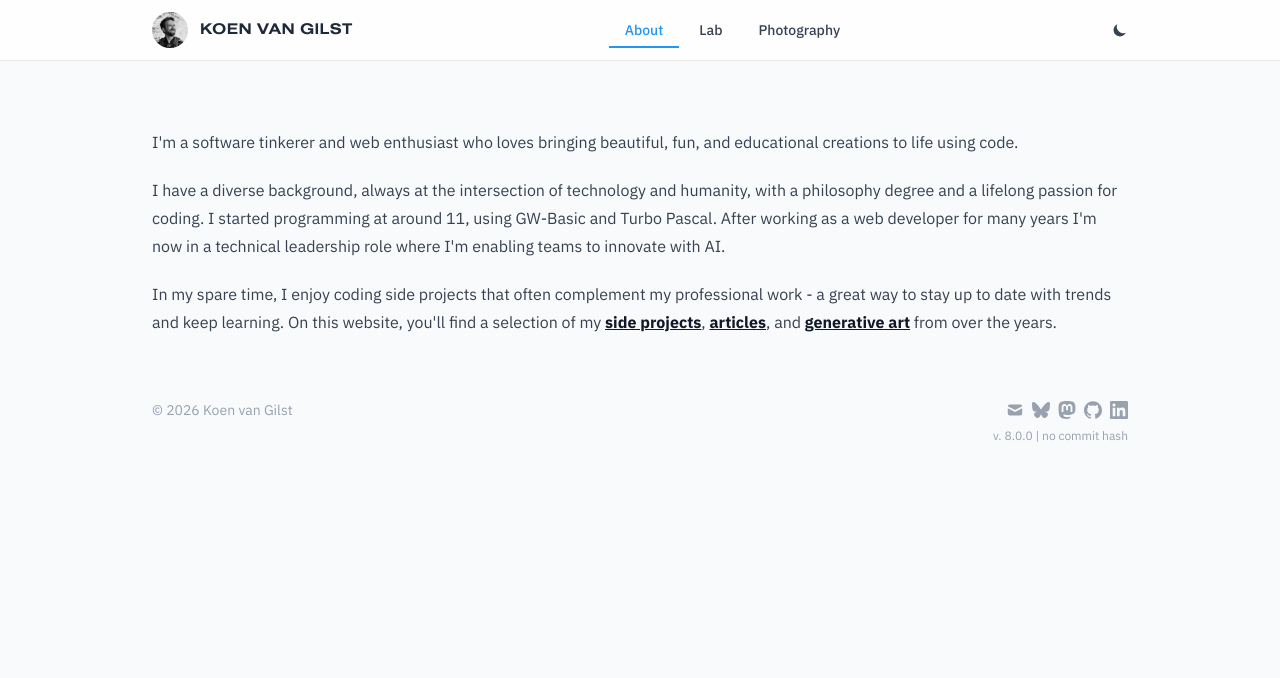
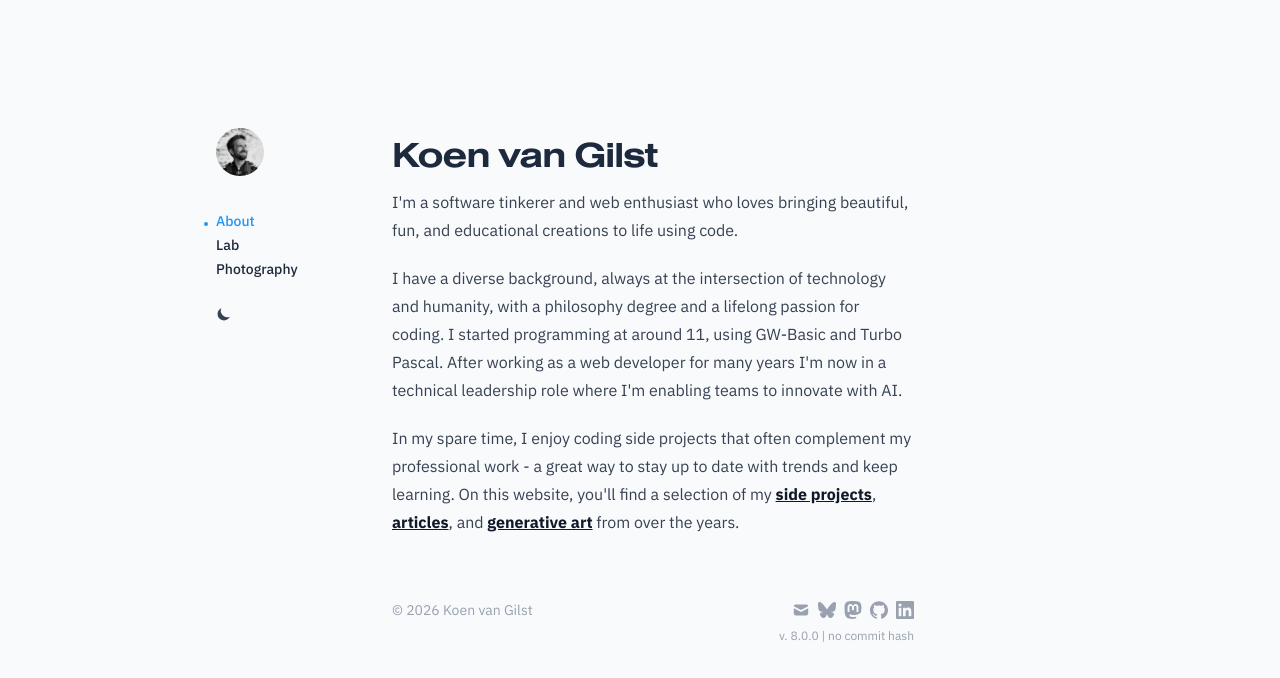
Before and after one commit to vnglst/koenvangilst.nl, a Next.js app: page / in a window 1280 px wide. Shown: the top 678 px of the page. Built offline with nearby package versions, Linux system fonts and the light colour scheme.

Commit message:
better side nav on mobile

```diff
--- a/app/lab/page.tsx
+++ b/app/lab/page.tsx
@@ -1,5 +1,6 @@
 import { getPosts } from 'cms/mdx-parser';
 
+import { Heading } from 'components/content/Heading';
 import { Prose } from 'components/content/Prose';
 import { Container } from 'components/layout/Container';
 
@@ -18,6 +19,7 @@ export default async function Labs() {
 
   return (
     <Container>
+      <Heading level={1}>Articles & Experiments</Heading>
       <Prose>
         <p>
           Below, you'll find a collection of coding experiments, blog posts and side projects I've been thinkering with.
--- a/app/page.tsx
+++ b/app/page.tsx
@@ -1,3 +1,4 @@
+import { Heading } from 'components/content/Heading';
 import { Prose } from 'components/content/Prose';
 import { Container } from 'components/layout/Container';
 import { Link } from 'components/ui/Link';
@@ -13,6 +14,7 @@ export async function generateMetadata() {
 export default async function Home() {
   return (
     <Container>
+      <Heading level={1}>Koen van Gilst</Heading>
       <Prose>
         <p>
           I'm a software tinkerer and web enthusiast who loves bringing beautiful, fun, and educational creations to
--- a/components/layout/Container.tsx
+++ b/components/layout/Container.tsx
@@ -3,6 +3,7 @@ import { PropsWithChildren, Suspense } from 'react';
 import { Footer } from './Footer';
 import { Header } from './Header';
 import { Main } from './Main';
+import { Sidebar } from './Sidebar';
 
 type ContainerProps = {
   footer?: boolean;
@@ -11,11 +12,15 @@ type ContainerProps = {
 export function Container({ children, footer = true }: PropsWithChildren<ContainerProps>) {
   return (
     <>
+      {/* Mobile header only */}
       <Header />
-      <div className="mx-auto max-w-5xl px-4 pt-24 pb-16 md:px-6 md:pt-32">
+
+      {/* Desktop layout with sidebar */}
+      <div className="mx-4 mt-20 mb-40 flex max-w-4xl flex-col md:mt-20 md:flex-row lg:mx-auto lg:mt-32">
+        <Sidebar />
         <Main>
           <Suspense>
-            <div className="w-full">{children}</div>
+            <div className="w-full md:w-9/12">{children}</div>
             {footer && <Footer />}
           </Suspense>
         </Main>
--- a/components/layout/Footer.tsx
+++ b/components/layout/Footer.tsx
@@ -32,7 +32,7 @@ export function Footer() {
   const currentYear = new Date().getFullYear();
 
   return (
-    <footer className="my-16 text-sm text-gray-400 dark:text-gray-500">
+    <footer className="my-16 text-sm text-gray-400 md:w-9/12 dark:text-gray-500">
       <div className="mb-2 flex items-center justify-between">
         <div>© {currentYear} Koen van Gilst</div>
         <div className="flex space-x-2">
--- a/components/layout/Header.tsx
+++ b/components/layout/Header.tsx
@@ -27,8 +27,8 @@ export function Header() {
   };
 
   return (
-    <header className="fixed top-0 left-0 right-0 z-50 border-b border-gray-200 bg-white/80 backdrop-blur-md dark:border-gray-800 dark:bg-slate-950/80">
-      <div className="mx-auto max-w-5xl px-4 py-3 md:px-6">
+    <header className="fixed top-0 left-0 right-0 z-50 border-b border-gray-200 bg-white/80 backdrop-blur-md md:hidden dark:border-gray-800 dark:bg-slate-950/80">
+      <div className="mx-auto px-4 py-3">
         <div className="flex items-center justify-between">
           {/* Logo and Name */}
           <Link href="/" className="flex items-center gap-3 transition-opacity hover:opacity-80">
@@ -45,26 +45,6 @@ export function Header() {
             </span>
           </Link>
 
-          {/* Desktop Navigation */}
-          <nav className="hidden items-center gap-1 md:flex" aria-label="Main navigation">
-            {navItems.map((item) => (
-              <Link
-                key={item.href}
-                href={item.href}
-                aria-current={isActive(item.href) ? 'page' : undefined}
-                className={cx(
-                  'relative px-4 py-2 text-sm font-medium transition-colors',
-                  isActive(item.href)
-                    ? 'text-primary dark:text-primary'
-                    : 'text-gray-700 hover:text-gray-900 dark:text-gray-300 dark:hover:text-gray-100',
-                  isActive(item.href) && 'after:absolute after:bottom-0 after:left-0 after:right-0 after:h-0.5 after:bg-primary'
-                )}
-              >
-                {item.label}
-              </Link>
-            ))}
-          </nav>
-
           {/* Right side: Theme toggle and mobile menu */}
           <div className="flex items-center gap-4">
             <ThemeToggleText />
@@ -72,7 +52,7 @@ export function Header() {
             {/* Mobile menu button */}
             <button
               onClick={() => setMobileMenuOpen(!mobileMenuOpen)}
-              className="md:hidden text-gray-700 hover:text-gray-900 dark:text-gray-300 dark:hover:text-gray-100"
+              className="text-gray-700 hover:text-gray-900 dark:text-gray-300 dark:hover:text-gray-100"
               aria-label="Toggle menu"
               aria-expanded={mobileMenuOpen}
             >
@@ -97,7 +77,7 @@ export function Header() {
 
         {/* Mobile Navigation Menu */}
         {mobileMenuOpen && (
-          <nav className="md:hidden mt-4 border-t border-gray-200 pt-4 dark:border-gray-800" aria-label="Mobile navigation">
+          <nav className="mt-4 border-t border-gray-200 pt-4 dark:border-gray-800" aria-label="Mobile navigation">
             {navItems.map((item) => (
               <Link
                 key={item.href}
--- /dev/null
+++ b/components/layout/Sidebar.tsx
@@ -0,0 +1,74 @@
+'use client';
+
+import Avatar from 'app/avatar.jpg';
+import Image from 'next/image';
+import Link from 'next/link';
+import { usePathname } from 'next/navigation';
+
+import { ThemeToggleText } from 'components/theme/ThemeToggleText';
+import { cx } from 'lib/clsx';
+
+const navItems = [
+  { href: '/', label: 'About' },
+  { href: '/lab', label: 'Lab' },
+  { href: '/photography', label: 'Photography' }
+];
+
+export function Sidebar() {
+  const pathname = usePathname();
+
+  const isActive = (href: string) => {
+    if (href === '/') {
+      return pathname === '/';
+    }
+    return pathname.startsWith(href);
+  };
+
+  return (
+    <aside className="hidden w-[200px] flex-shrink-0 md:block">
+      <div className="sticky top-20">
+        {/* Logo and Name */}
+        <div className="mb-8 pl-6">
+          <Link href="/" className="transition-opacity hover:opacity-80">
+            <Image
+              alt="Koen van Gilst"
+              height={48}
+              width={48}
+              src={Avatar}
+              className="rounded-full grayscale filter"
+              priority
+            />
+          </Link>
+        </div>
+
+        {/* Navigation */}
+        <div className="flex flex-col items-start">
+          <nav aria-label="Main navigation">
+            <ul className="flex flex-col items-start">
+              {navItems.map((item) => (
+                <li key={item.href}>
+                  <Link
+                    href={item.href}
+                    aria-current={isActive(item.href) ? 'page' : undefined}
+                    className={cx(
+                      'py-1 text-sm font-medium whitespace-nowrap transition-opacity pl-3',
+                      'before:mr-2 before:inline-block before:h-1 before:w-1 before:rounded-full before:transition-opacity',
+                      isActive(item.href)
+                        ? 'text-primary dark:text-primary before:bg-primary before:opacity-100'
+                        : 'text-gray-800 before:opacity-0 hover:opacity-70 dark:text-gray-300'
+                    )}
+                  >
+                    {item.label}
+                  </Link>
+                </li>
+              ))}
+            </ul>
+          </nav>
+          <div className="mt-6 pl-6">
+            <ThemeToggleText />
+          </div>
+        </div>
+      </div>
+    </aside>
+  );
+}
```
